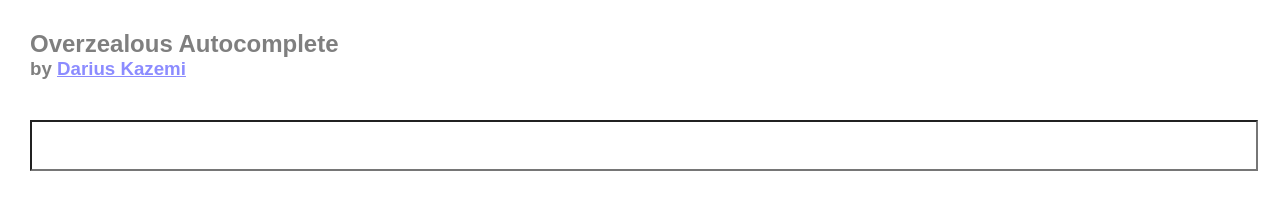
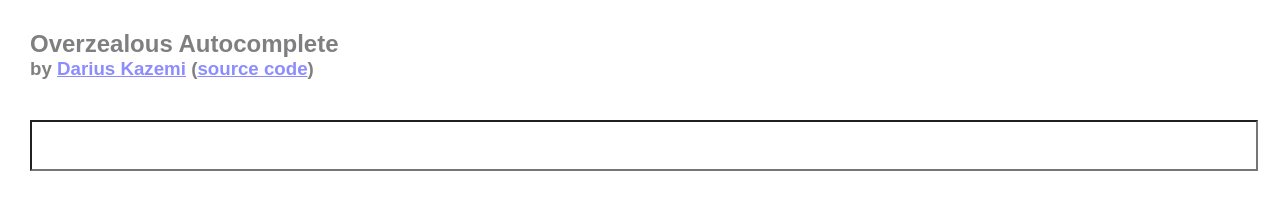
Before and after one commit to dariusk/overzealous-autocomplete, a website: page index.html in a window 1280 px wide. Drawn offline with nearby package versions, Linux system fonts and the light colour scheme.

Commit message:
add link to source

```diff
--- a/index.html
+++ b/index.html
@@ -8,7 +8,7 @@
 </head>
 <body>
   <h2>Overzealous Autocomplete</h2>
-  <h3>by <a href="http://tinysubversions.com">Darius Kazemi</a></h3>
+  <h3>by <a href="http://tinysubversions.com">Darius Kazemi</a> (<a href="https://github.com/dariusk/overzealous-autocomplete">source code</a>)</h3>
   <div class="content">
   <p><input class="input" type="text"></input></p>
   </div>
```
Also changed, not shown: README.md.
